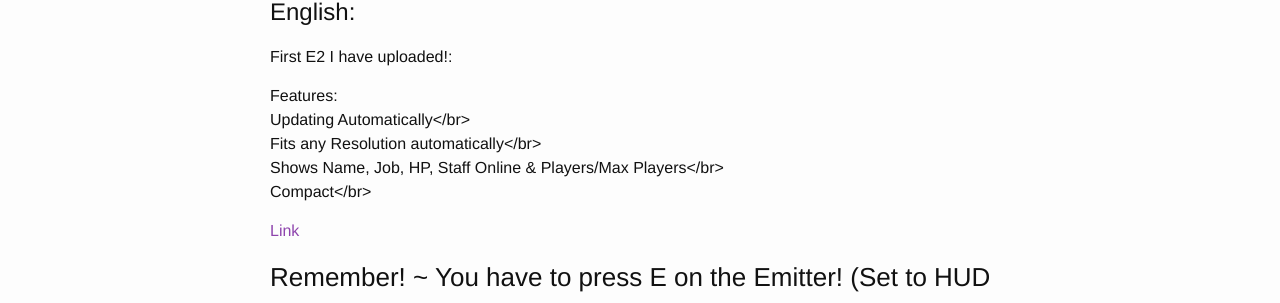
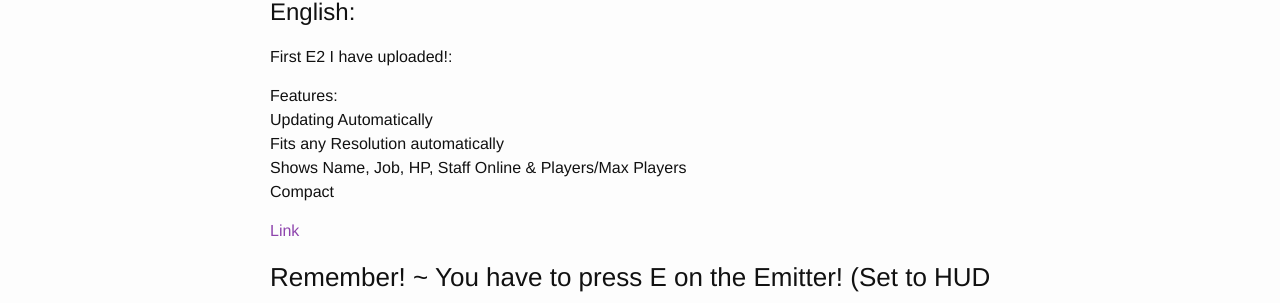
Before and after one commit to NismoGraphics/blog, a Jekyll site: the page built from _posts/2019-01-06-Custom-HUD-v1.2.md, in a window 1280 px wide and 1400 px high. Shown: the part 206-509 px from the top of the window. Built offline with Jekyll 4.4.1, drawn with Linux system fonts in a browser that asks for light colours; some of the changed text lies outside the part shown.

Commit message:
fix all ;P

```diff
--- a/_posts/2019-01-06-Custom-HUD-v1.2.md
+++ b/_posts/2019-01-06-Custom-HUD-v1.2.md
@@ -7,10 +7,10 @@ layout: post
 First E2 I have uploaded!:
 
 Features:
-<br>Updating Automatically</br>
-<br>Fits any Resolution automatically</br>
-<br>Shows Name, Job, HP, Staff Online & Players/Max Players</br>
-<br>Compact</br>
+<br>Updating Automatically
+<br>Fits any Resolution automatically
+<br>Shows Name, Job, HP, Staff Online & Players/Max Players
+<br>Compact
 
 [Link][1]
 
@@ -26,10 +26,10 @@ First and only Screenshot:
 Første E2 jeg har uploaded!:
 
 Funktioner:
-Opdater Automatisk
-Passer til enhver skærm størrelse automatisk
-Viser Navn, Job, HP, Staff Online & Spiller Antal/Max Spiller Antal
-Kompakt
+<br>Opdater Automatisk
+<br>Passer til enhver skærm størrelse automatisk
+<br>Viser Navn, Job, HP, Staff Online & Spiller Antal/Max Spiller Antal
+<br>Kompakt
 
 [Link][1]
 
```
